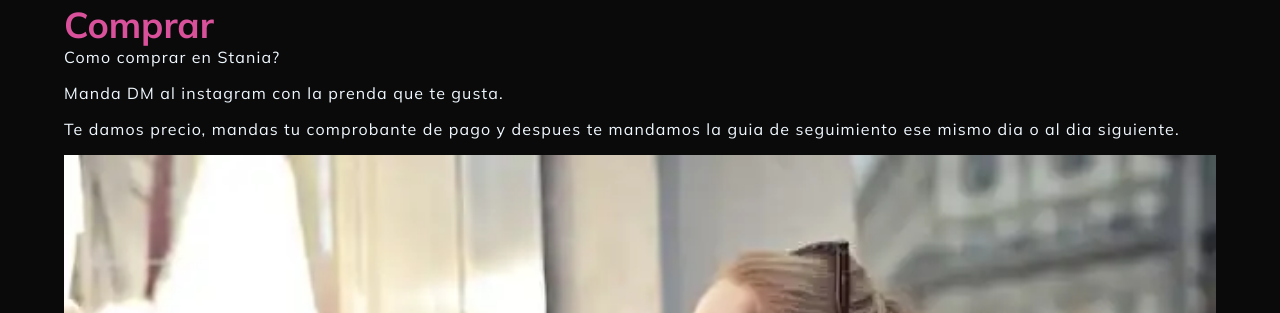
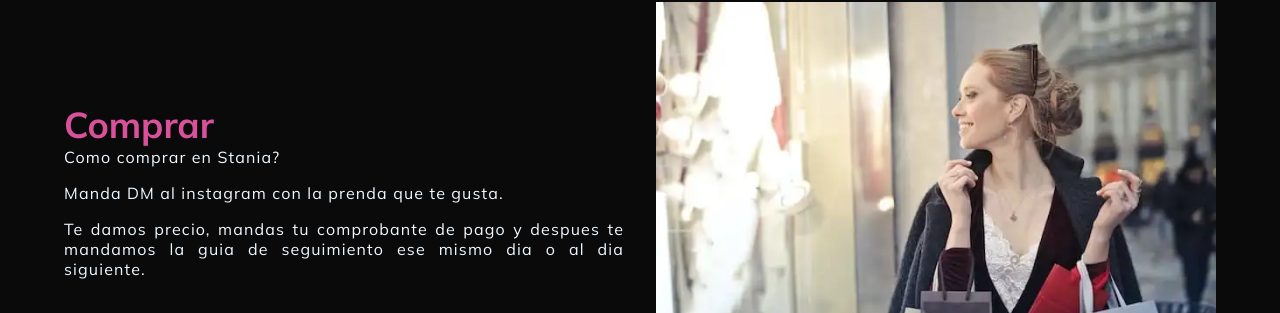
Before and after one commit to fernandopanduro/stania, a React (Create React App) app: page / in a window 1280 px wide. Shown: the part 2487-2800 px from the top of the page. Built offline with nearby package versions, Linux system fonts and the light colour scheme.

Commit message:
Shopping responsive

```diff
--- a/src/components/shopping.jsx
+++ b/src/components/shopping.jsx
@@ -12,15 +12,21 @@ export function Shopping() {
 
 
             <Fade bottom>
+                <div className={styles.containerDescription}>
+
+                    <div className={styles.description}>
                         <h3 className={styles.title}>Comprar</h3>
                         <p className='paragrath'>Como comprar en Stania?</p>
                         <p className='paragrath'>Manda DM al instagram con la prenda que te gusta.</p>
                         <p className='paragrath'>Te damos precio, mandas tu comprobante de pago y despues te mandamos  la guia de seguimiento ese mismo dia o al dia siguiente.</p>
+                    </div>
 
-                <picture>
+                    <picture className={styles.picture}>
                         <source srcSet={imgWebp} type='image/webp'/>
                         <img className={styles.img} src={img} alt="shopping" />
                     </picture>
+
+                </div>
             </Fade>
 
         </div>
--- a/src/css/shopping.module.css
+++ b/src/css/shopping.module.css
@@ -1,5 +1,23 @@
 .shopping {
     padding: var(--MarginM) 0;
+}
+
+.containerDescription {
+    display: flex;
+    flex-direction: column;
+}
+
+@media (min-width: 768px) {
+    .containerDescription {
+        flex-direction: row;
+        justify-content: center;
+        align-items: center;
+    }
+
+    .description {
+        width: 50%;
+        margin-right: var(--MarginM);
+    }
 }
 
 .title {
@@ -12,3 +30,9 @@
     width: 100%;
     margin-bottom: var(--MarginS);
 }
+
+@media (min-width: 768px) {
+    .picture {
+        width: 50%;
+    }
+}
```
Lines whose indentation alone changed are shown as unchanged.
